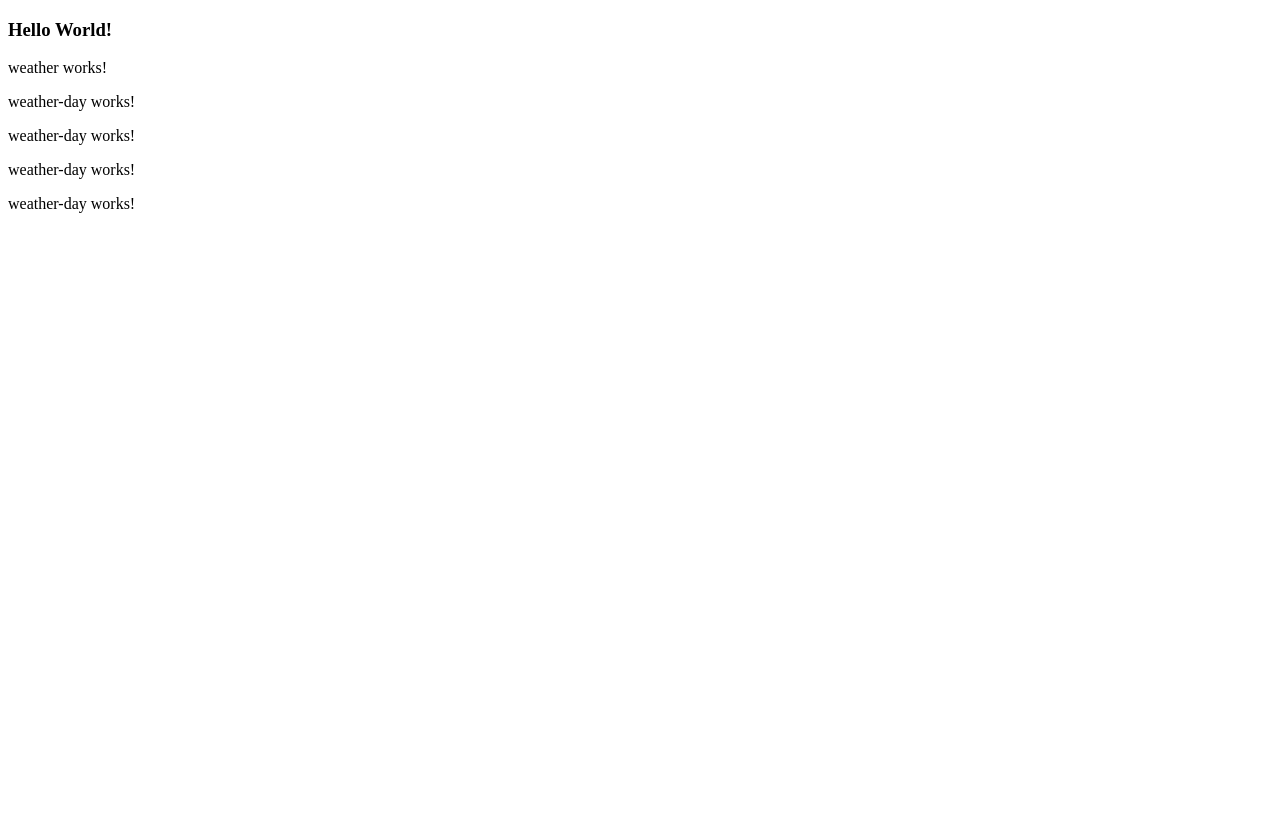
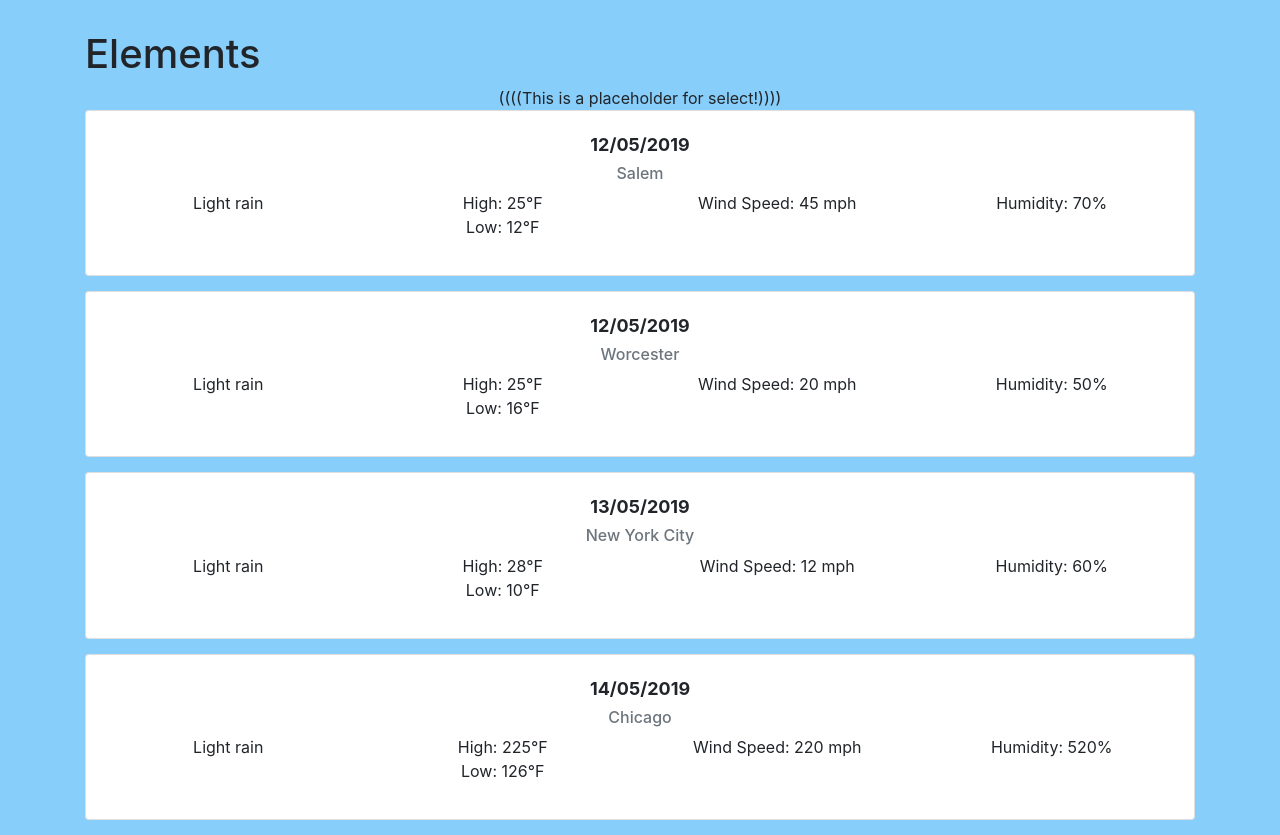
Before and after one commit to a3y3/Elements, an Angular app: page / in a window 1280 px wide. Before the commit the page ends 800 px from the top, so only its background shows below. Built offline with nearby package versions, Linux system fonts and the light colour scheme.

Commit message:
Include bootstrap, make weather componenet display a card for each date

```diff
--- a/angular.json
+++ b/angular.json
@@ -24,6 +24,7 @@
               "src/assets"
             ],
             "styles": [
+              "node_modules/bootstrap/dist/css/bootstrap.css",
               "src/styles.css"
             ],
             "scripts": []
@@ -120,6 +121,7 @@
           }
         }
       }
-    }},
+    }
+  },
   "defaultProject": "Elements"
 }
--- a/package.json
+++ b/package.json
@@ -19,6 +19,7 @@
     "@angular/platform-browser": "~8.2.14",
     "@angular/platform-browser-dynamic": "~8.2.14",
     "@angular/router": "~8.2.14",
+    "bootstrap": "^4.4.1",
     "rxjs": "~6.4.0",
     "tslib": "^1.10.0",
     "zone.js": "~0.9.1"
--- a/src/app/app.component.html
+++ b/src/app/app.component.html
@@ -1,4 +1,4 @@
-<h3>Hello World!</h3>
+<h1>Elements</h1>
 <div>
     <app-weather></app-weather>
 </div>
--- a/src/app/weather-day/weather-day.component.html
+++ b/src/app/weather-day/weather-day.component.html
@@ -1 +1,30 @@
-<p>weather-day works!</p>
+<div class="card">
+    <div class="card-body">
+        <div class="card-title center"><b>{{weather.date}}</b></div>
+        <h6 class="card-subtitle mb-2 text-muted center">{{ weather.city }}</h6>
+        <div class="row">
+            <div class="col-3 center">
+                <p>
+                    Light rain
+                </p>
+            </div>
+            <div class="col-3 center">
+                <p>
+                    High: {{ weather.high }}°F
+                    <br>
+                    Low: {{ weather.low }}°F
+                </p>
+            </div>
+            <div class="col-3 center">
+                <p>
+                    Wind Speed: {{ weather.windSpeed }} mph
+                </p>
+            </div>
+            <div class="col-3 center">
+                <p>
+                    Humidity: {{ weather.humidity }}%
+                </p>
+            </div>
+        </div>
+    </div>
+</div>
--- a/src/app/weather/weather.component.html
+++ b/src/app/weather/weather.component.html
@@ -1,3 +1,5 @@
-<p>weather works!</p>
+<div class="center">
+    ((((This is a placeholder for select!))))
+</div>
 <app-weather-day *ngFor="let weather of weathers" [weather]="weather">
 </app-weather-day>
--- a/src/app/weather/weather.component.ts
+++ b/src/app/weather/weather.component.ts
@@ -29,7 +29,7 @@ export class WeatherComponent implements OnInit {
         humidity: 50
       },
       {
-        city: "New York Coty",
+        city: "New York City",
         date: "13/05/2019",
         high: 28,
         low: 10,
--- a/src/index.html
+++ b/src/index.html
@@ -8,6 +8,8 @@
   <link rel="icon" type="image/x-icon" href="favicon.ico">
 </head>
 <body>
-  <app-root></app-root>
+  <div class="container">
+      <app-root></app-root>
+  </div>
 </body>
 </html>
--- a/src/styles.css
+++ b/src/styles.css
@@ -1 +1,19 @@
 /* You can add global styles to this file, and also import other style files */
+body{
+    background-color: lightskyblue;
+}
+.container{
+    margin-top: 30px;
+}
+
+.center{
+    text-align: center;
+}
+
+.card-title{
+    font-size: large;
+}
+
+.card{
+    margin-bottom: 15px;
+}
```
Also changed, not shown: 1 other file (tests, documents, lock files or other folders).
